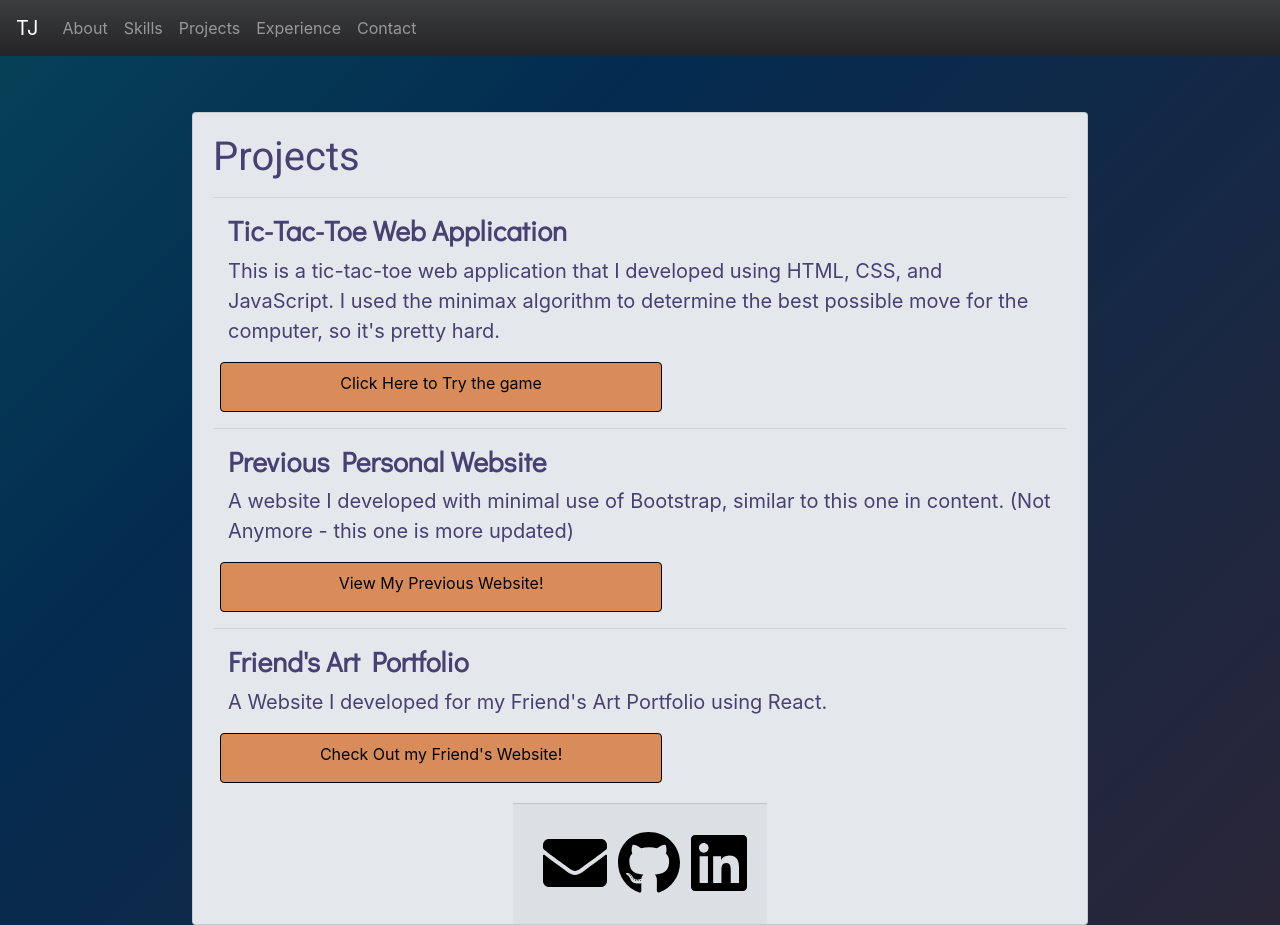
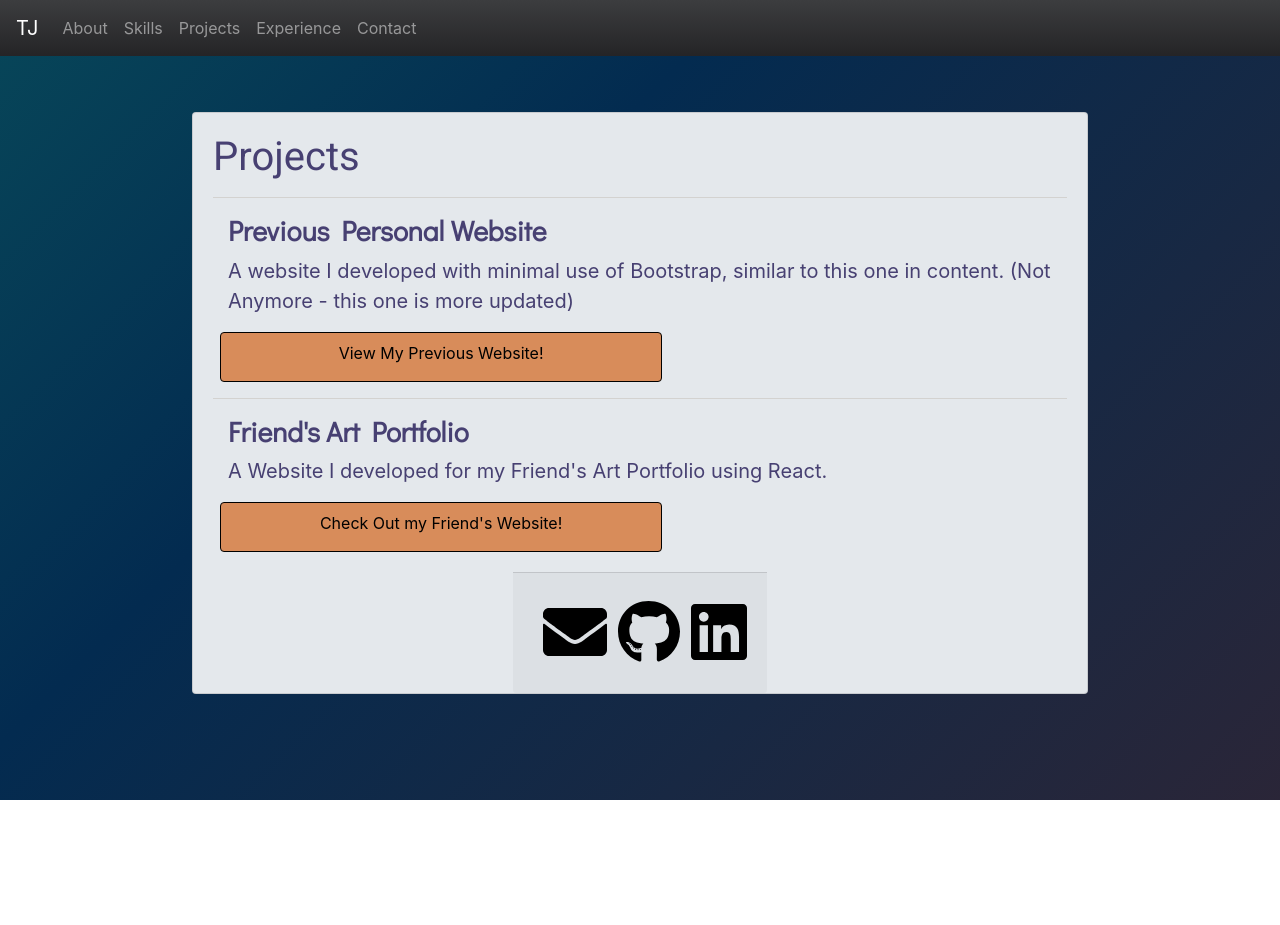
Before and after one commit to ThomasJuric/Personal_Website, a React (Create React App) app: page /projects in a window 1280 px wide. After the commit the page ends 800 px from the top, so only its background shows below. Built offline with nearby package versions, Linux system fonts and the light colour scheme.

Commit message:
Edited projects for now

```diff
--- a/src/Website/Projects.js
+++ b/src/Website/Projects.js
@@ -42,24 +42,7 @@ const Projects = (props) => {
           <Card className = "vertical-center horizontal-center mx-auto">
           <Card.Body>
             <Card.Title ><h1>Projects</h1></Card.Title>
-            <hr className = "underline"></hr>
-            <Row>
-              <Container>
-                <Col>
-                  <h3>Tic-Tac-Toe Web Application</h3>
-                  <p className = "projectDesc">
-                    This is a tic-tac-toe web application that I developed using HTML, CSS, and JavaScript. I used the minimax algorithm to determine the best possible move for the computer, so it's pretty hard.
-                  </p>
 
-                </Col>
-                <Row>
-                <Button className = "theProjBtn text-center" href ="https://play-tictactoegame.netlify.app/" >
-                    <span className = "btnText">Click Here to Try the game</span>
-                  </Button>
-                </Row>
-              </Container>
-
-            </Row>
             {/* <hr className = "underlineProj"></hr>
             <Row>
               <Container>
```
